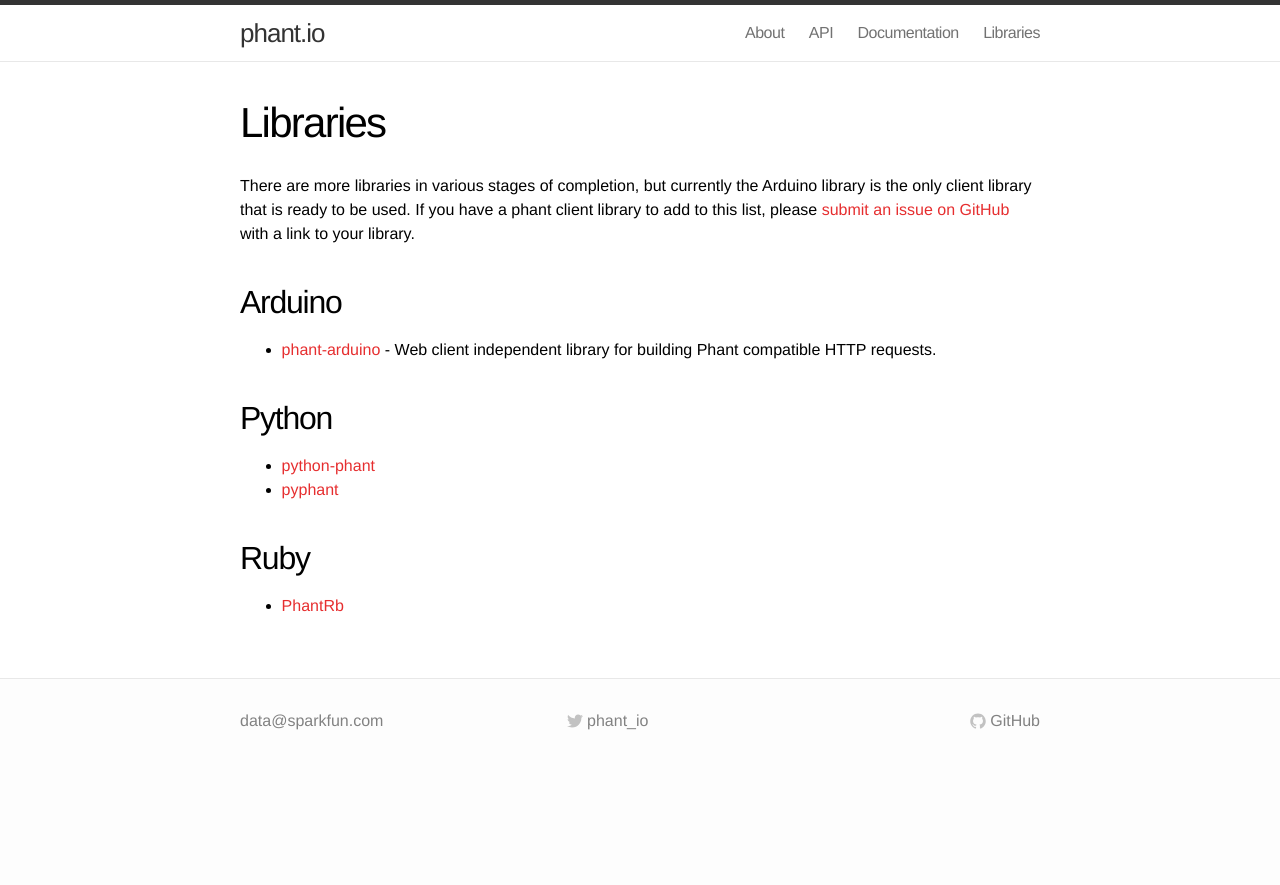
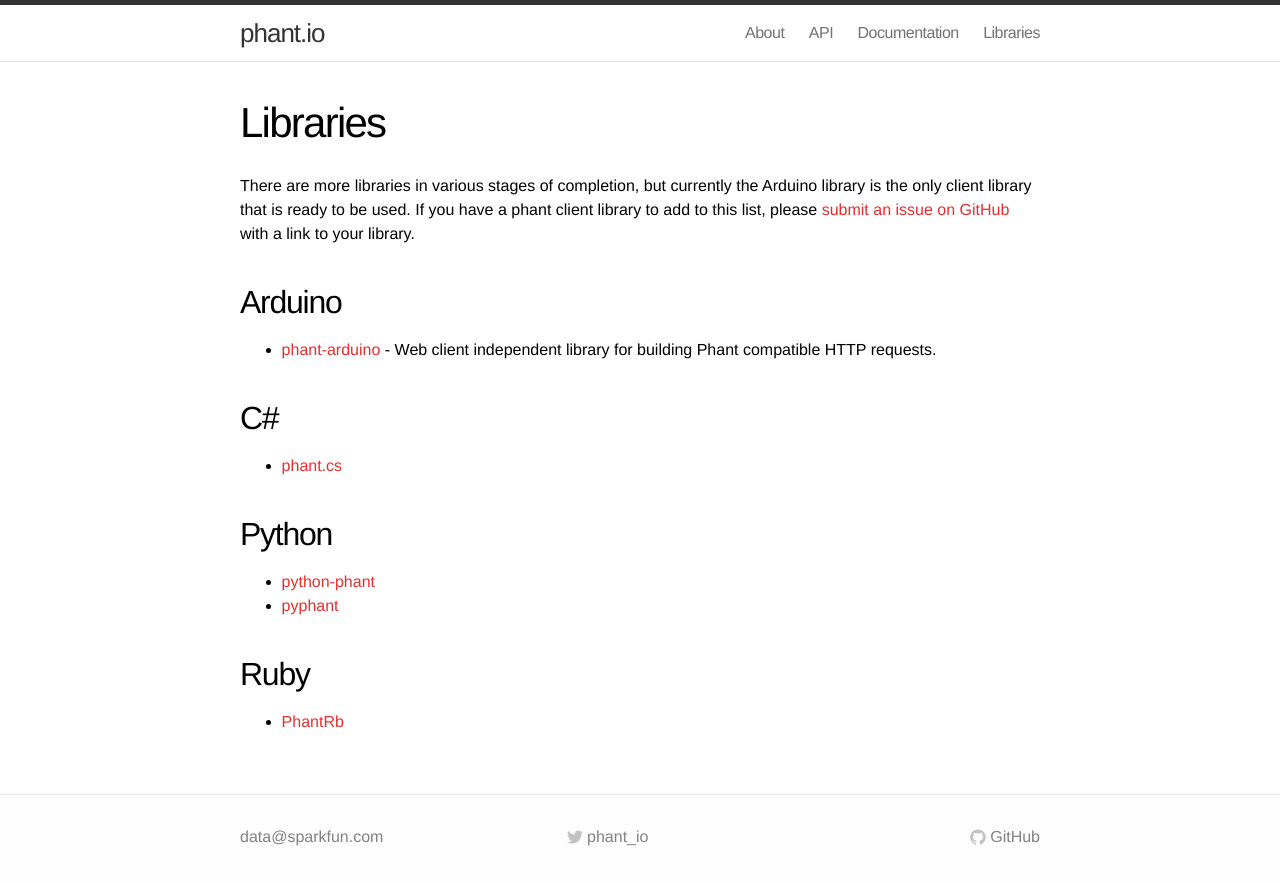
Before and after one commit to sparkfun/phant-docs, a Jekyll site: the page built from libraries.md, in a window 1280 px wide. Shown: the top 885 px of the page. Built offline with Jekyll 4.4.1, drawn with Linux system fonts in a browser that asks for light colours.

Commit message:
adds c# lib

```diff
--- a/libraries.md
+++ b/libraries.md
@@ -15,6 +15,10 @@ a link to your library.
 * [phant-arduino](https://github.com/sparkfun/phant-arduino) - Web client independent library for building
 Phant compatible HTTP requests.
 
+## C#
+
+* [phant.cs](https://github.com/faunzi/phant)
+
 ## Python
 
 * [python-phant](https://github.com/matze/python-phant)
```
